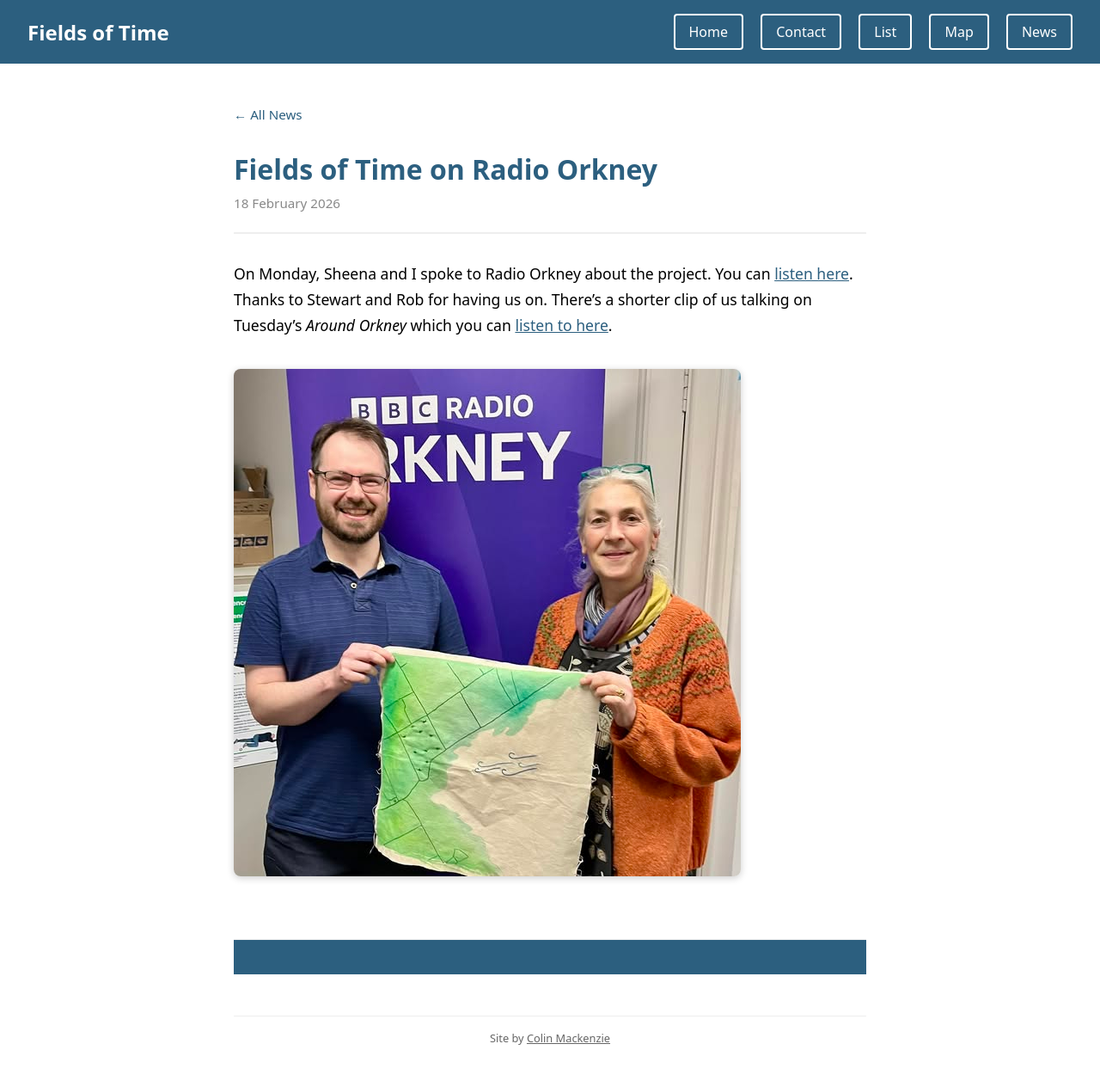
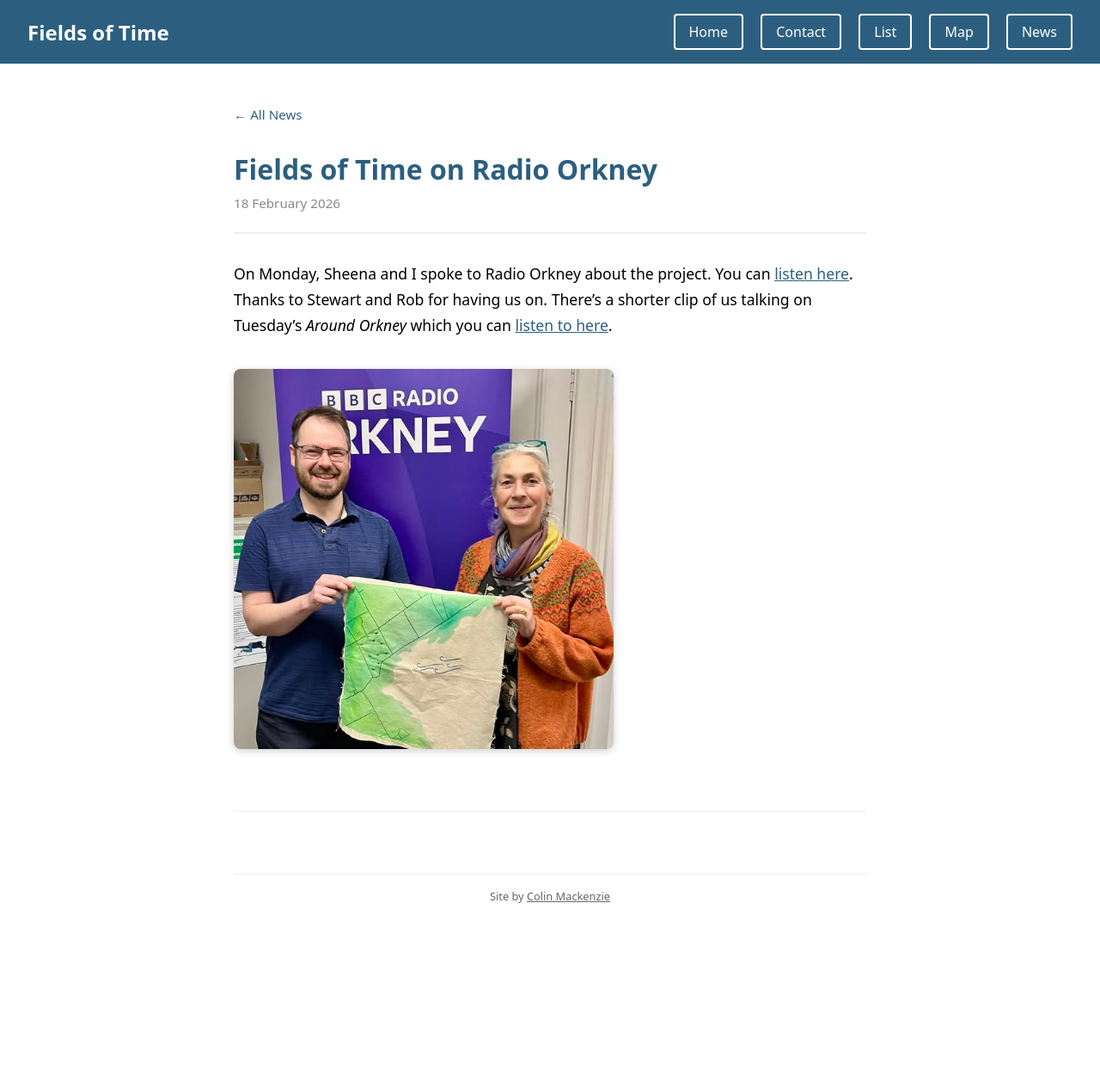
Before and after one commit to dgplacenames/fields-of-time, a Jekyll site: the page built from _posts/2026-02-18-radio-orkney.md, in a window 1280 px wide. Shown: the whole page at 86% size. Built offline with Jekyll 4.4.1, drawn with Linux system fonts in a browser that asks for light colours; after the commit the page ends 1099 px from its top, so only the background shows below that.

Commit message:
Update post.html
image size, nav > div

```diff
--- a/_layouts/post.html
+++ b/_layouts/post.html
@@ -8,7 +8,7 @@ layout: default
     .post-body { line-height: 1.7; font-size: 1.1rem; }
     .post-body p { margin-bottom: 1.2rem; }
     .post-body h2 { color: #2c5f7f; margin: 2rem 0 0.75rem; }
-    .post-body img { max-width: 100%; border-radius: 8px; box-shadow: 0 2px 8px rgba(0,0,0,0.2); margin: 1rem 0; }
+    .post-body img { max-width: 60%; border-radius: 8px; box-shadow: 0 2px 8px rgba(0,0,0,0.2); margin: 1rem 0; }
     .post-nav { display: flex; justify-content: space-between; margin-top: 3rem; padding-top: 1.5rem; border-top: 1px solid #eee; font-size: 0.95rem; }
     .post-nav a { color: #2c5f7f; text-decoration: none; max-width: 45%; }
     .post-nav a:hover { text-decoration: underline; }
@@ -30,7 +30,7 @@ layout: default
     {{ content }}
 </div>
 
-<nav class="post-nav">
+<div class="post-nav">
     {% if page.previous.url %}
         <a href="{{ site.baseurl }}{{ page.previous.url }}" class="prev">{{ page.previous.title }}</a>
     {% else %}
@@ -39,4 +39,4 @@ layout: default
     {% if page.next.url %}
         <a href="{{ site.baseurl }}{{ page.next.url }}" class="next">{{ page.next.title }}</a>
     {% endif %}
-</nav>
+</div>
```
